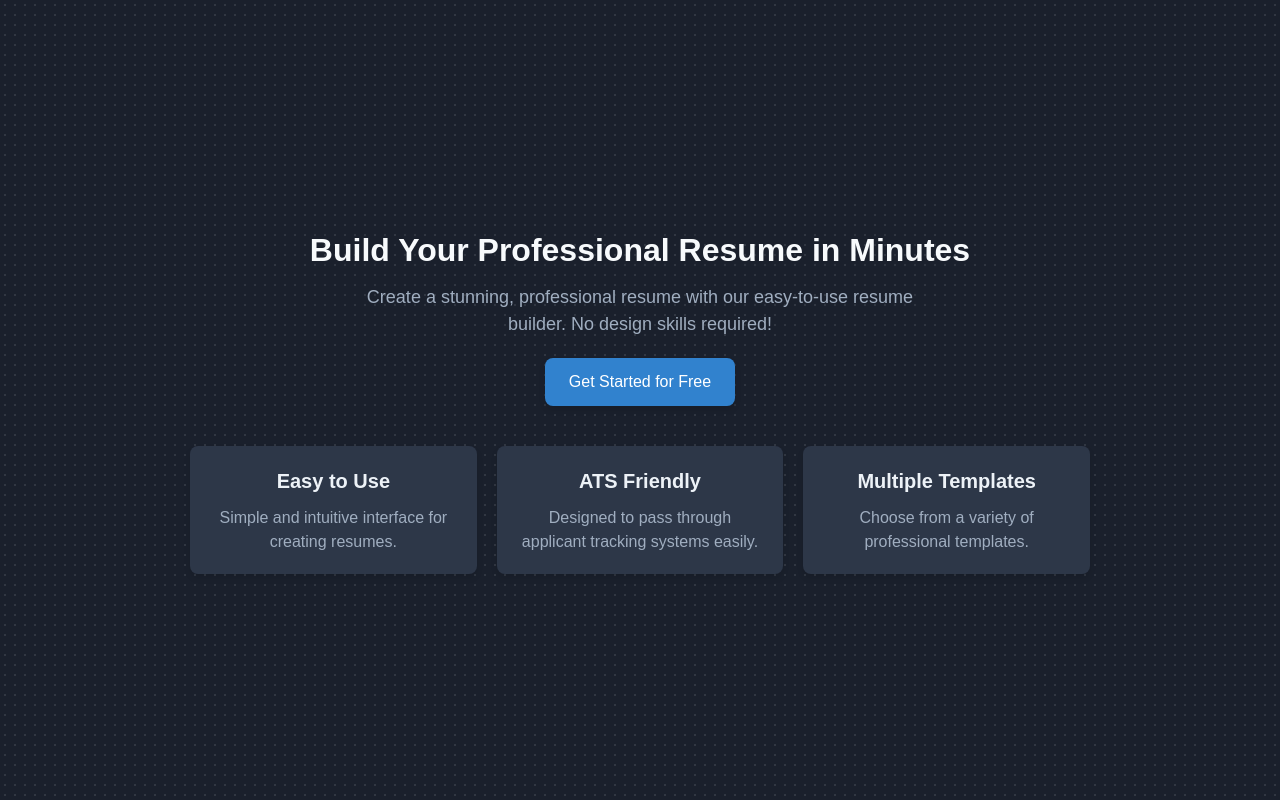
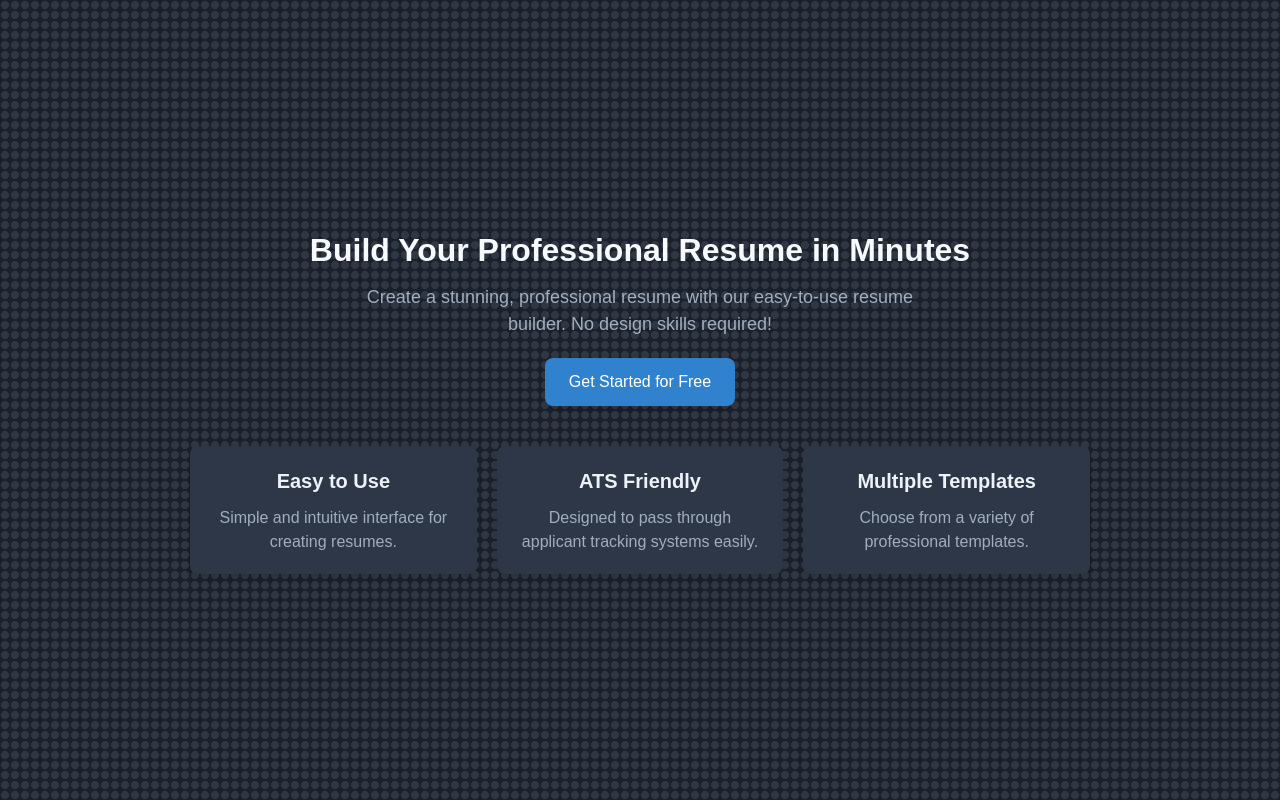
Before and after one commit to Xxyyzzpandey/resume-creater, a Next.js app: page / in a window 1280 px wide. Built offline with nearby package versions, Linux system fonts and the light colour scheme.

Commit message:
changed landing page

```diff
--- a/components/home.js
+++ b/components/home.js
@@ -10,7 +10,7 @@ export default function Homepage() {
       minHeight: "100vh",
       backgroundColor: "#1a202c",
       padding: "20px",
-      backgroundImage: "radial-gradient(circle, rgba(255,255,255,0.1) 1px, transparent 1px)",
+      backgroundImage: "radial-gradient(circle, rgba(255,255,255,0.1) 4px, transparent 3px)",
       backgroundSize: "10px 10px"
     }}>
       <h1 style={{ fontSize: "2rem", fontWeight: "bold", color: "#f7fafc", marginBottom: "10px" }}>
```
